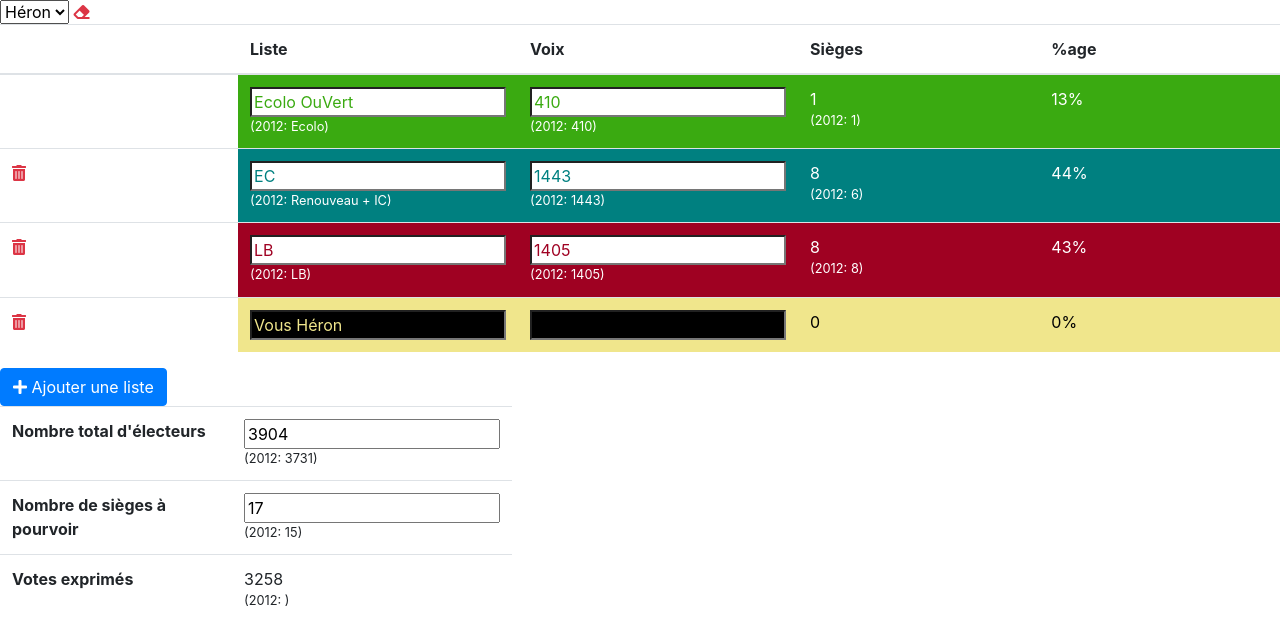
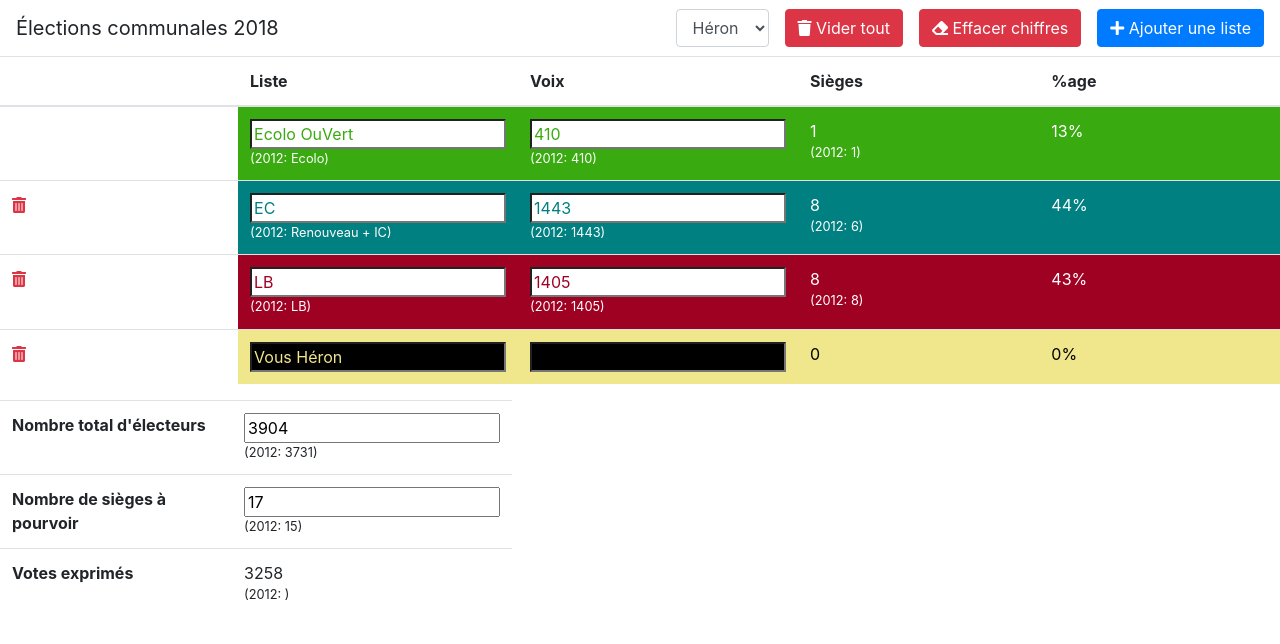
Before and after one commit to jmleroy/vote, a plain HTML site: page index.html in a window 1280 px wide. Drawn offline with nearby package versions, Linux system fonts and the light colour scheme.

Commit message:
layout changes

```diff
--- a/index.html
+++ b/index.html
@@ -16,12 +16,21 @@
         .hidden {display: none;}
         .summary { width: 40%; }
         td > p { margin-bottom:0; }
+        nav > form > * { margin-left: 1em; }
     </style>
 </head>
 <body>
 
-<select name="communeName"></select>
-<a href="#" class="resetElection text-danger"><i class="fas fa-eraser"></i></a>
+<nav class="navbar mavbar-light">
+    <span class="navbar-brand">Élections communales 2018</span>
+    <form class="form form-inline">
+        <select class="form-control" name="communeName"></select>
+        <a href="#" class="resetElection btn btn-danger"><i class="fas fa-trash"></i> Vider tout</a>
+        <a href="#" class="resetVotes btn btn-danger"><i class="fas fa-eraser"></i> Effacer chiffres</a>
+        <a href="#" class="addList btn btn-primary"><i class="fas fa-plus"></i> Ajouter une liste</a>
+    </form>
+</nav>
+
 <table class="table election">
   <thead>
     <tr>
@@ -53,7 +62,7 @@
     </tr>
   </tbody>
 </table>
-<a href="#" class="addList btn btn-primary"><i class="fas fa-plus"></i> Ajouter une liste</a>
+
 <table class="table summary">
   <tbody>
     <tr>
@@ -203,7 +212,7 @@ const init = function(communeName) {
         $('.alert-message').remove();
         return true;
     },
-    reset = function (e) {
+    resetElection = function (e) {
         if (e) e.preventDefault();
 
         $('table.election > tbody > tr').each(function (index, elem) {
@@ -217,6 +226,10 @@ const init = function(communeName) {
         $('.previousTotalVotes').html('');
         $('.totalVotes').html(0);
         _setColors();
+    },
+    resetVotes = function (e) {
+        $('input[name="votes[]"]').val(0);
+        refresh();
     },
     refresh = function () {
         votes = [];
@@ -319,7 +332,8 @@ $('.removeList').on('click', function (e) {
     $(this).closest('tr').remove();
     refresh();
 });
-$('.resetElection').on('click', reset);
+$('.resetElection').on('click', resetElection);
+$('.resetVotes').on('click', resetVotes);
 
 $(document).ready(function () {
     $.each(communes, function(i, c) {
@@ -327,7 +341,7 @@ $(document).ready(function () {
     });
 
     $communeSelector.on('change', function(e) {
-        reset();
+        resetElection();
         init(this.value);
     });
 
```
